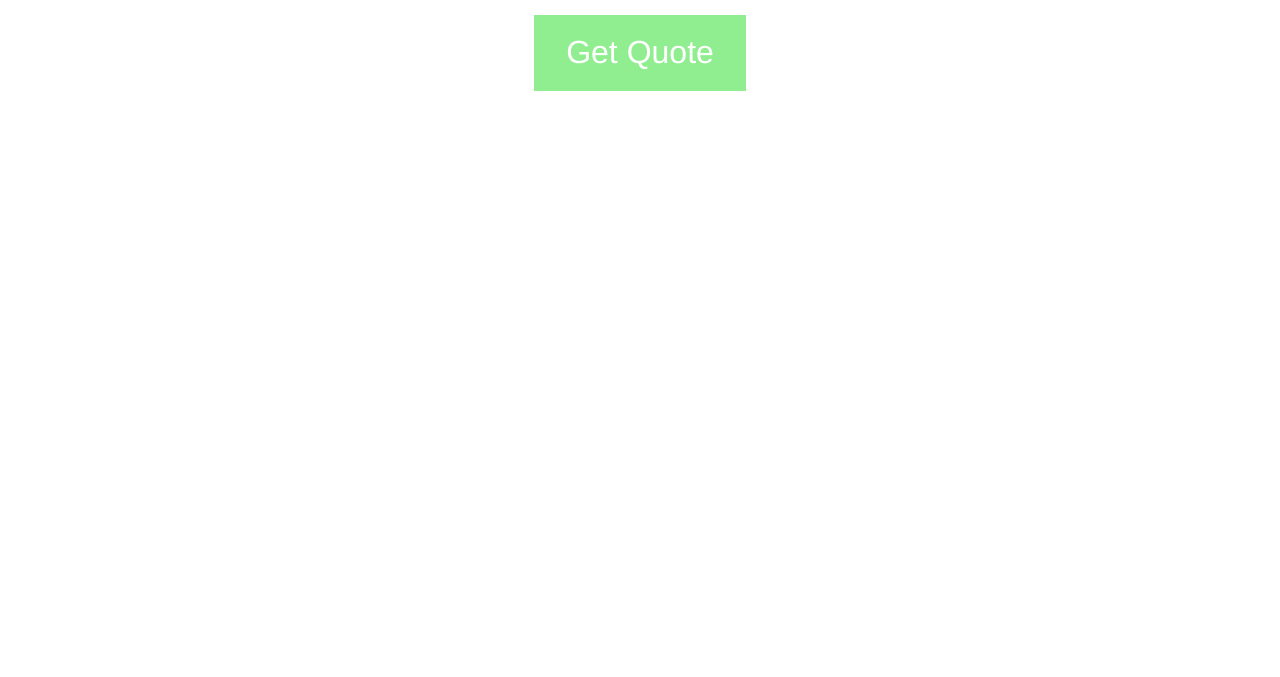
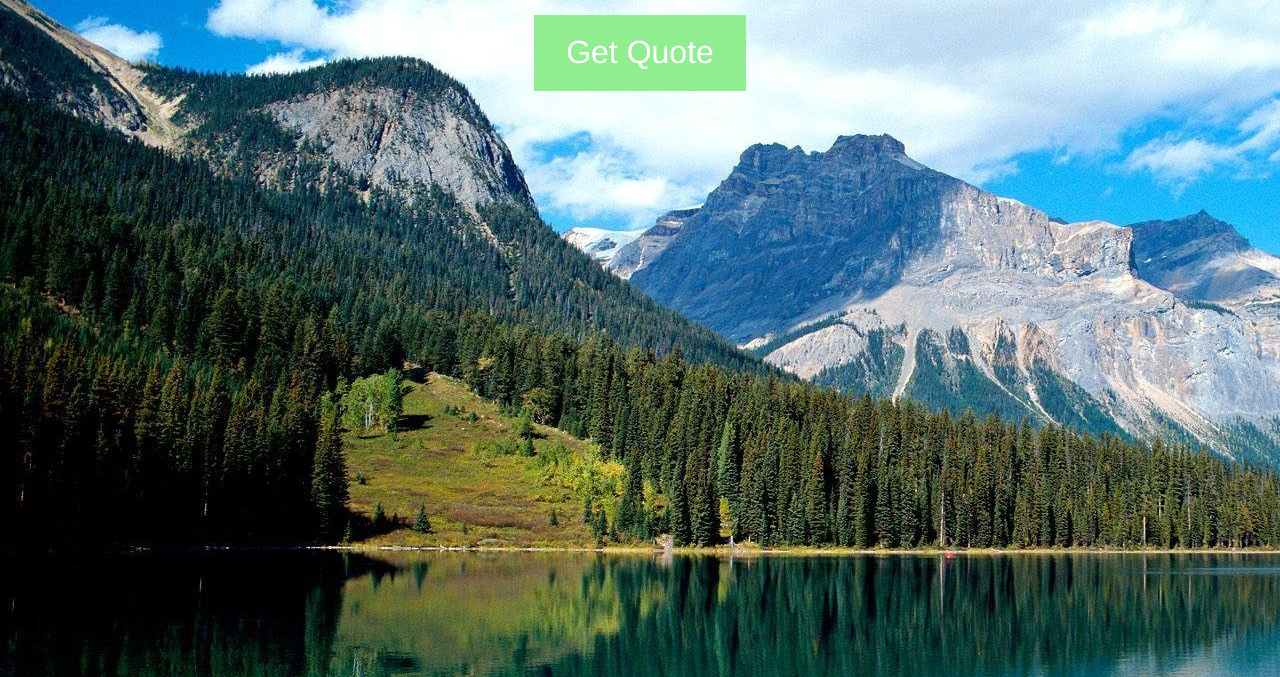
Before and after one commit to kevinw123/Free-Code-Camp-Projects, a plain HTML site: page RandomQuote/index.html in a window 1280 px wide. Shown: the part 123-800 px from the top of the page. Drawn offline with Linux system fonts and the light colour scheme.

Commit message:
Adding image slider background

```diff
--- a/RandomQuote/css/style.css
+++ b/RandomQuote/css/style.css
@@ -20,3 +20,14 @@
     margin: 8px 2px;
     cursor: pointer;
 }
+
+.mainHeader {
+    background: no-repeat center bottom scroll;
+    -webkit-background-size: cover;
+    -moz-background-size: cover;
+    -o-background-size: cover;
+    background-size: cover;
+    min-height: 150px;
+    padding-top: 2%;
+    font-size: 100%;
+}
--- a/RandomQuote/index.html
+++ b/RandomQuote/index.html
@@ -20,5 +20,6 @@
 <body>
 <p align="center" class="desc"> These are some quotes taken from the forismatic API. I hope you enjoy them!</p>
 <div align="center"><span><button class="button">Get Quote</button></span></div>
+<header class="mainHeader"></header>
 </body>
 </html>
--- a/RandomQuote/js/app.js
+++ b/RandomQuote/js/app.js
@@ -1 +1,19 @@
-app.js
+$(document).ready(function(){
+var header = $('body');
+
+var backgrounds = new Array(
+    'url(img/mountain1.jpg)'
+  , 'url(img/mountain2.jpg)'
+);
+
+var current = 0;
+
+function nextBackground() {
+    current++;
+    current = current % backgrounds.length;
+    header.css('background-image', backgrounds[current]);
+}
+setInterval(nextBackground, 2000);
+
+header.css('background-image', backgrounds[0]);
+});
```
Also changed, not shown: RandomQuote/img/mountain1.jpg (added), RandomQuote/img/mountain2.jpg (added).
